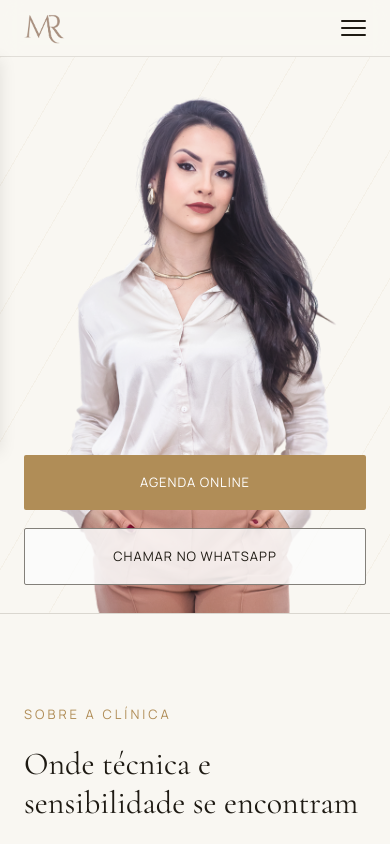
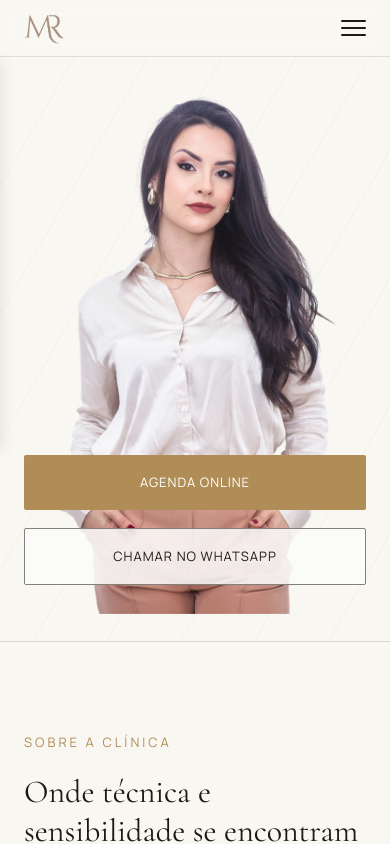
Before and after one commit to th-cavalcante/MelRodrigues-site, a React (Create React App) app: page / in a window 390 px wide. Shown: the top 844 px of the page. Built offline with nearby package versions, Linux system fonts and the light colour scheme; no server answers; the database is empty.

Commit message:
Adiciona padding-bottom na seção hero mobile pra linha final não pegar no botão
Co-Authored-By: Claude Sonnet 5 <noreply@anthropic.com>

```diff
--- a/src/styles/HeroSection.css
+++ b/src/styles/HeroSection.css
@@ -171,7 +171,7 @@
 
 @media (max-width: 900px) {
   .hero {
-    padding: 24px 24px 0;
+    padding: 24px 24px 28px;
     min-height: 0;
     align-items: flex-start;
   }
```
